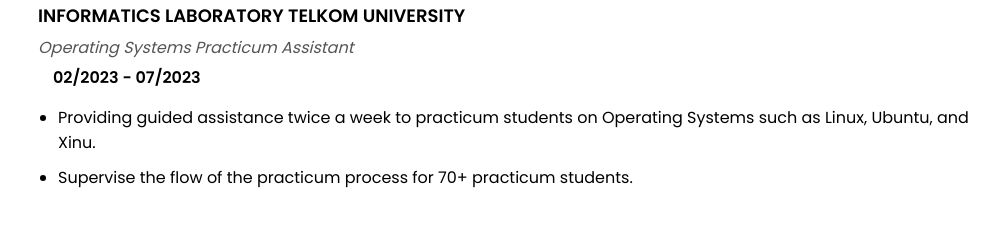
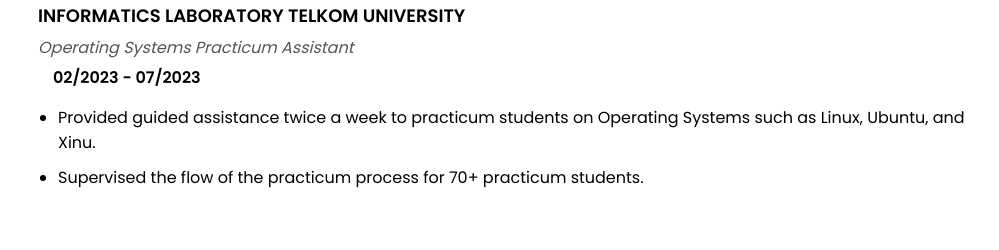
Before and after one commit to jeksilaen/web-portfolio, a plain HTML site: page index.html in a window 1280 px wide. Shown: the part 3809-4059 px from the top of the page, without its empty margins (142-1141 px from the left). Drawn offline with Linux system fonts and the light colour scheme.

Commit message:
Update index.html

```diff
--- a/index.html
+++ b/index.html
@@ -372,8 +372,8 @@ independent and collaborative settings.
           <h4>Informatics Laboratory Telkom University</h4>
           <p><em>Operating Systems Practicum Assistant</em> <h5>02/2023 - 07/2023</h5></p>
           <ul>
-            <li>Providing guided assistance twice a week to practicum students on Operating Systems such as Linux, Ubuntu, and Xinu.</li>
-            <li>Supervise the flow of the practicum process for 70+ practicum students.</li>
+            <li>Provided guided assistance twice a week to practicum students on Operating Systems such as Linux, Ubuntu, and Xinu.</li>
+            <li>Supervised the flow of the practicum process for 70+ practicum students.</li>
           </ul>
         </div>
 
```
